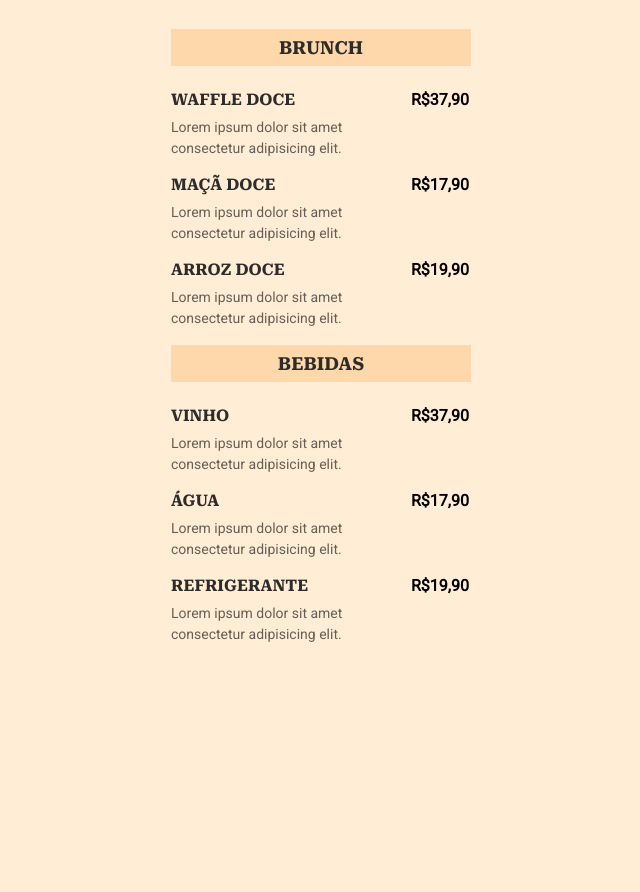
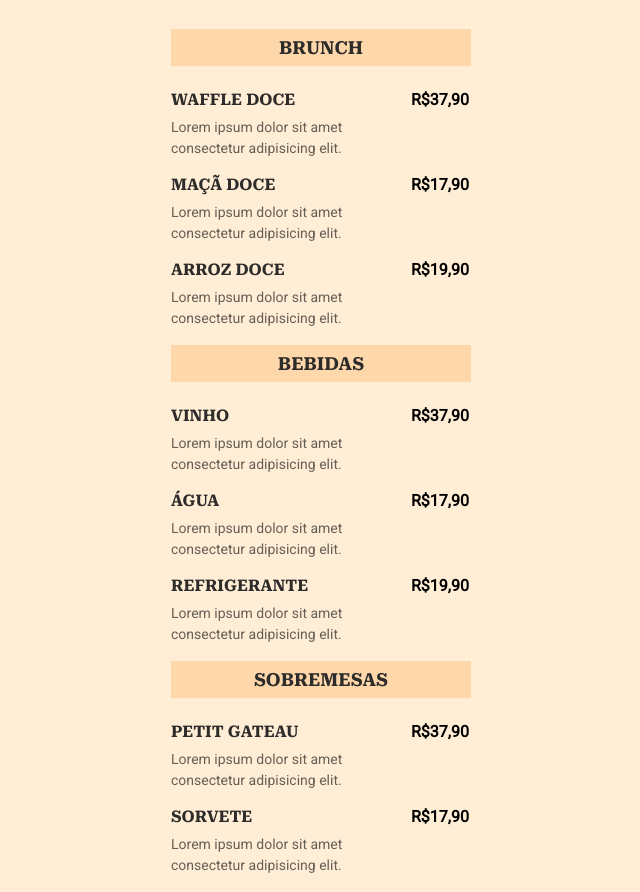
Before and after one commit to AugustoKoch/Maratona-Explorer, a plain HTML site: page index.html in a window 1280 px wide. Shown: the part 88-980 px from the top of the page, without its empty margins (319-959 px from the left). Before the commit the page ends 800 px from the top, so only its background shows below. Drawn offline with Linux system fonts and the light colour scheme.

Commit message:
Sobremesas adicionadas

```diff
--- a/index.html
+++ b/index.html
@@ -114,5 +114,36 @@
 
   </section>
 
+  <section>
+    <h2>sobremesas</h2>
+
+    <ul>
+      <li>
+        <div class="detalhes">
+          <h3>Petit Gateau</h3>
+          <p>
+          Lorem ipsum dolor sit amet consectetur adipisicing elit.
+          </p>
+        </div>
+
+        <strong class="preço">
+          R$37,90
+        </strong>
+      </li>
+
+      <li>
+        <div class="detalhes">
+          <h3>Sorvete</h3>
+          <p>
+          Lorem ipsum dolor sit amet consectetur adipisicing elit.
+          </p>
+        </div>
+
+        <strong class="preço">
+          R$17,90
+        </strong>
+      </li>
+    </ul>
+
 </body>
 </html>
```
